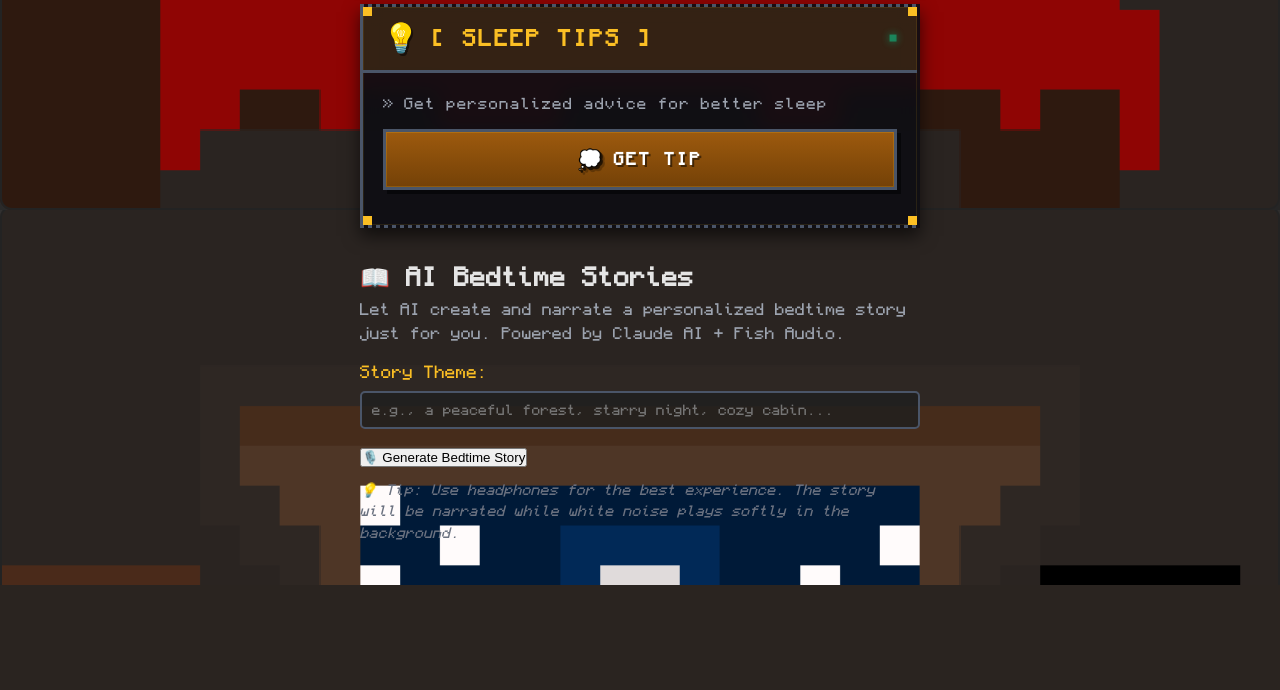
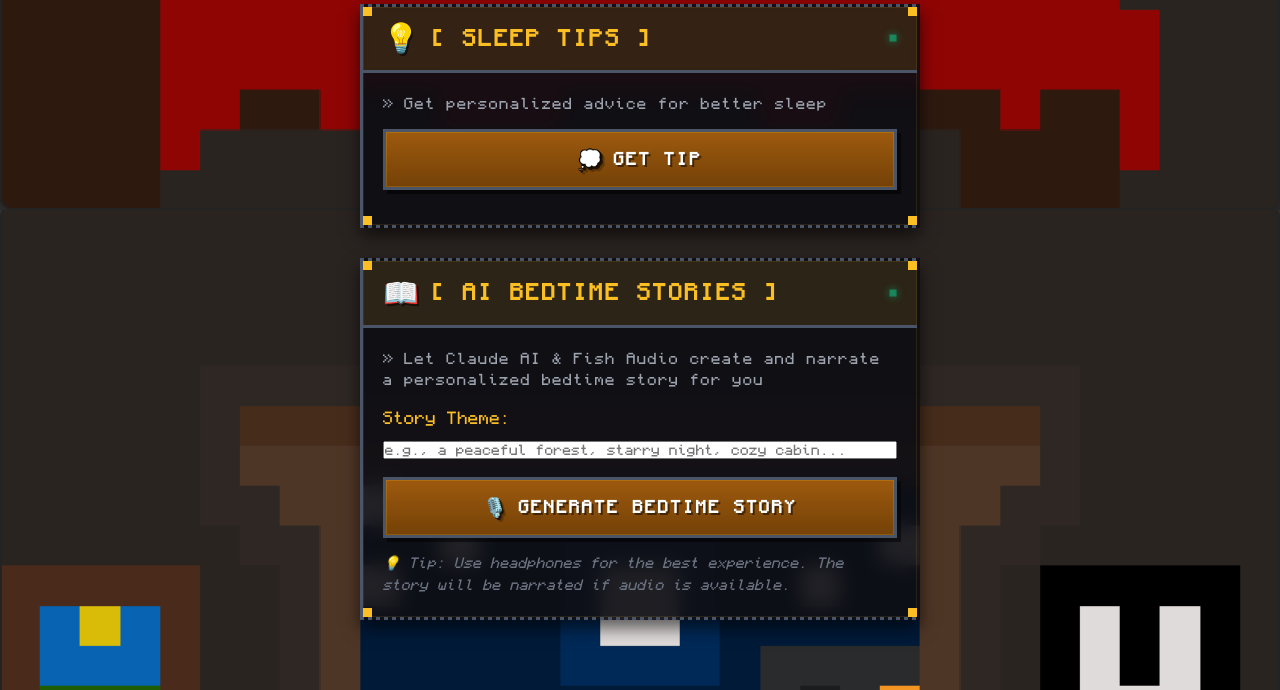
Before and after one commit to faisalshariff123/Sleep-Copilot, a Flask app: page / in a window 1280 px wide. Shown: the part 1066-1756 px from the top of the page. Before the commit the page ends 1651 px from the top, so only its background shows below. Run offline with Flask 3, Linux system fonts and the light colour scheme.

Commit message:
Update index.html

```diff
--- a/templates/index.html
+++ b/templates/index.html
@@ -19,13 +19,12 @@
         </header>
 
         <main>
-
+            <!-- Sleep Tracking Card -->
             <section class="card pixel-card">
                 <div class="card-corner tl"></div>
                 <div class="card-corner tr"></div>
                 <div class="card-corner bl"></div>
                 <div class="card-corner br"></div>
-
                 <div class="card-header">
                     <span class="icon pixel-icon">😴</span>
                     <h2>[ SLEEP TRACKING ]</h2>
@@ -38,20 +37,21 @@
                         <span class="btn-text">START TRACKING</span>
                         <span class="btn-glitch"></span>
                     </button>
-                    <!--<div id="output" class="sensor-output pixel-box">
+                    <!--
+                    <div id="output" class="sensor-output pixel-box">
                         <div class="output-header">[ SENSOR DATA ]</div>
                         <div class="output-content">Waiting for sensor data...</div>
-                    </div>-->
+                    </div>
+                    -->
                 </div>
             </section>
 
-
+            <!-- Dream Analysis Card -->
             <section class="card pixel-card">
                 <div class="card-corner tl"></div>
                 <div class="card-corner tr"></div>
                 <div class="card-corner bl"></div>
                 <div class="card-corner br"></div>
-
                 <div class="card-header">
                     <span class="icon pixel-icon">🌙</span>
                     <h2>[ DREAM ANALYSIS ]</h2>
@@ -80,13 +80,12 @@
                 </div>
             </section>
 
-
+            <!-- Sleep Tips Card -->
             <section class="card pixel-card">
                 <div class="card-corner tl"></div>
                 <div class="card-corner tr"></div>
                 <div class="card-corner bl"></div>
                 <div class="card-corner br"></div>
-
                 <div class="card-header">
                     <span class="icon pixel-icon">💡</span>
                     <h2>[ SLEEP TIPS ]</h2>
@@ -102,90 +101,50 @@
                     <div id="sleep-tips-result" class="result-box pixel-box"></div>
                 </div>
             </section>
-            <div class="section">
-    <h2>📖 AI Bedtime Stories</h2>
-    <p style="color: #9ca3af; margin-bottom: 15px; font-size: 0.95em;">
-        Let AI create and narrate a personalized bedtime story just for you.
-        Powered by Claude AI + Fish Audio.
-    </p>
 
-    <!-- Story theme input -->
-    <div style="margin-bottom: 15px;">
+            <!-- AI Bedtime Stories Card (Unified) -->
+            <section class="card pixel-card">
+                <div class="card-corner tl"></div>
+                <div class="card-corner tr"></div>
+                <div class="card-corner bl"></div>
+                <div class="card-corner br"></div>
+                <div class="card-header">
+                    <span class="icon pixel-icon">📖</span>
+                    <h2>[ AI BEDTIME STORIES ]</h2>
+                    <div class="status-indicator"></div>
+                </div>
+                <div class="card-body">
+                    <p class="description">» Let Claude AI & Fish Audio create and narrate a personalized bedtime story for you</p>
+                    <div class="input-wrapper" style="margin-bottom: 15px;">
                         <label for="story-theme" style="display: block; margin-bottom: 5px; color: #fbbf24;">
                             Story Theme:
                         </label>
                         <input
                             type="text"
                             id="story-theme"
+                            class="pixel-input"
                             placeholder="e.g., a peaceful forest, starry night, cozy cabin..."
-            style="width: 100%; padding: 10px; background: rgba(30, 30, 30, 0.8); border: 2px solid #4a5568; border-radius: 5px; color: #e5e5e5; font-family: 'Monocraft', monospace;"
+                            style="width: 100%;"
                         />
                     </div>
-
-    <!-- Generate button -->
-    <button id="generate-story-btn" onclick="generateBedtimeStory()">
-        🎙️ Generate Bedtime Story
+                    <button id="generate-story-btn" onclick="generateBedtimeStory()" class="btn btn-primary pixel-btn">
+                        <span class="btn-icon">🎙️</span>
+                        <span class="btn-text">GENERATE BEDTIME STORY</span>
+                        <span class="btn-glitch"></span>
                     </button>
-
-    <!-- White noise controls (hidden until story is generated) -->
-    <div id="whitenoise-toggle" style="display: none; margin-top: 15px; padding: 15px; background: rgba(0, 0, 0, 0.4); border-radius: 8px; border: 1px solid #4a5568;">
-        <div style="display: flex; align-items: center; margin-bottom: 10px;">
-            <input
-                type="checkbox"
-                id="whitenoise-checkbox"
-                onchange="toggleWhiteNoise()"
-                style="margin-right: 10px; width: 18px; height: 18px; cursor: pointer;"
-            />
-            <label for="whitenoise-checkbox" style="color: #fbbf24; cursor: pointer;">
-                🌊 Play White Noise in Background
-            </label>
-        </div>
-
-        <div style="display: flex; align-items: center; gap: 10px;">
-            <label style="color: #9ca3af; font-size: 0.9em;">Volume:</label>
-            <input
-                type="range"
-                id="whitenoise-volume"
-                min="0"
-                max="100"
-                value="20"
-                disabled
-                oninput="updateWhiteNoiseVolume()"
-                style="flex: 1;"
-            />
-            <span id="volume-display" style="color: #9ca3af; font-size: 0.9em; min-width: 35px;">20%</span>
-        </div>
-    </div>
-
-    <!-- Story result display -->
-    <div id="story-result"></div>
-
-    <!-- Audio player -->
+                    <div id="story-result" class="result-box pixel-box"></div>
                     <audio
                         id="story-audio"
                         controls
                         style="width: 100%; margin-top: 15px; display: none; border-radius: 5px;"
                     ></audio>
-
                     <p style="color: #6b7280; font-size: 0.85em; margin-top: 10px; font-style: italic;">
-        💡 Tip: Use headphones for the best experience. The story will be narrated while white noise plays softly in the background.
+                        💡 Tip: Use headphones for the best experience. The story will be narrated if audio is available.
                     </p>
                 </div>
-
-<script>
-// Update volume display
-document.getElementById('whitenoise-volume').addEventListener('input', function() {
-    document.getElementById('volume-display').textContent = this.value + '%';
-});
-</script>
+            </section>
         </main>
     </div>
-    <audio id="whitenoise" src="{{ url_for('static', filename='whitenoise.mp3') }}" loop></audio>
-    <script>
-        document.getElementById('whitenoise-volume').addEventListener('input', function() {
-            document.getElementById('volume-display').textContent = this.value + '%';
-        });
-    </script>
     <script src="{{ url_for('static', filename='script.js') }}"></script>
 </body>
 </html>
```
Lines whose indentation alone changed are shown as unchanged.
